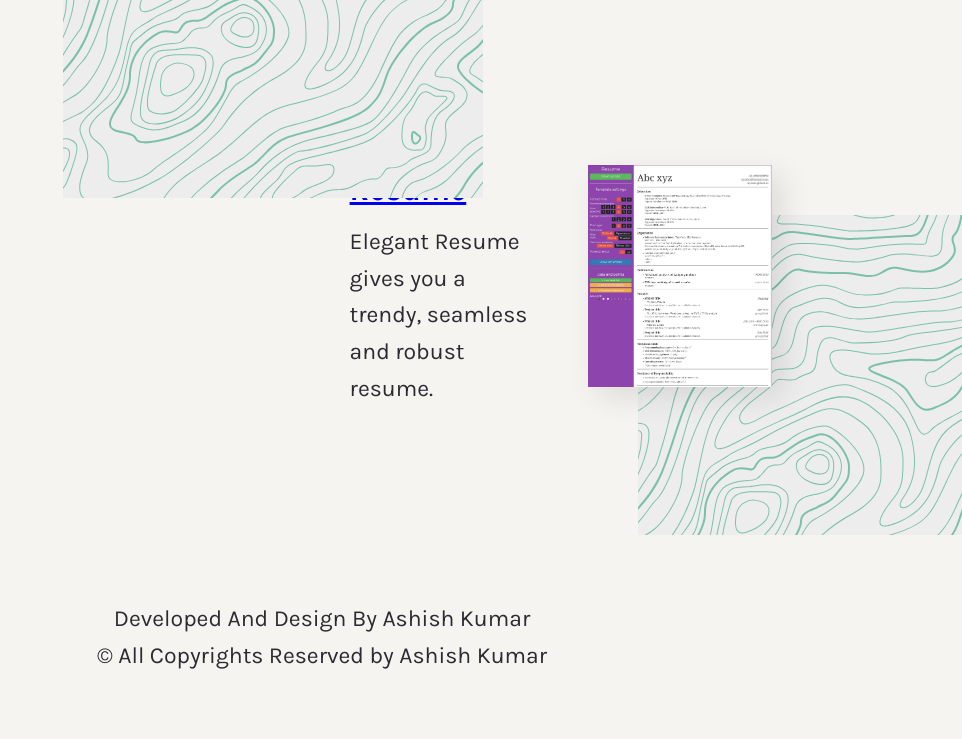
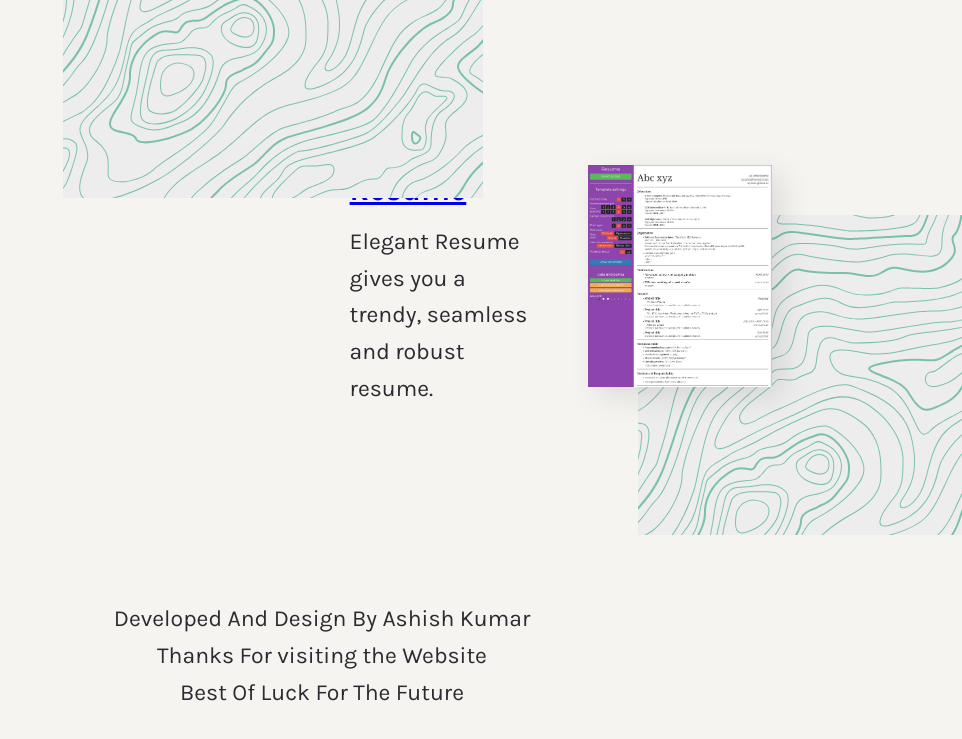
Before and after one commit to Ashishgo-sudo/test-test, a plain HTML site: page index.html in a window 1280 px wide. Shown: the part 1829-2568 px from the top of the page, without its empty margins (318-1280 px from the left). Drawn offline with Linux system fonts and the light colour scheme; a web font is replaced by a local one.

Commit message:
Update index.html

```diff
--- a/index.html
+++ b/index.html
@@ -181,7 +181,8 @@
     <footer class="pt2 pb2">
         <div class="container align--center">
             <p>Developed And Design By Ashish Kumar </p>
-            <p>&copy; All Copyrights Reserved by Ashish Kumar</p>
+            <p>Thanks For visiting the Website</p>
+            <p>Best Of Luck For The Future</p>
         </div>
     </footer>
     </body>
```
